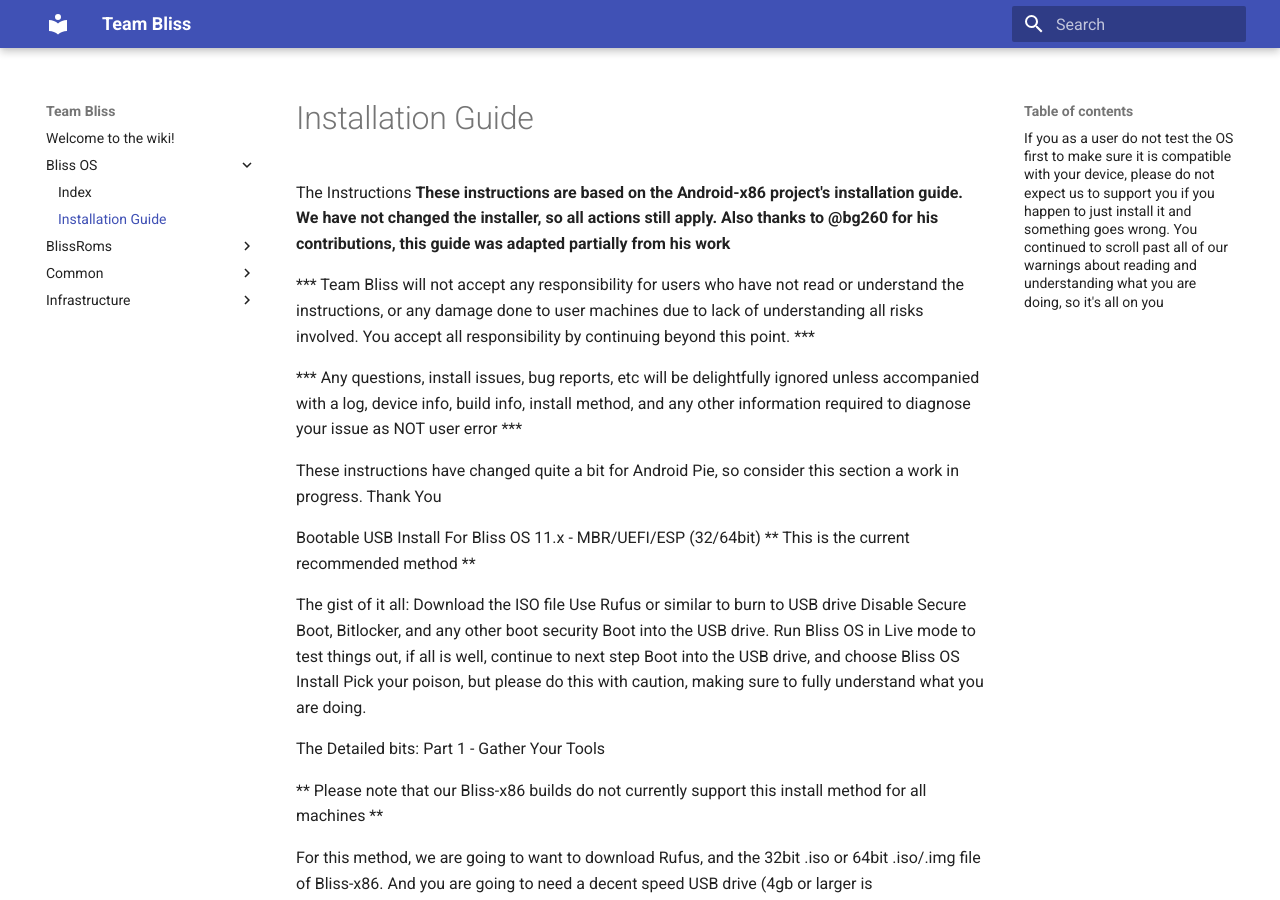
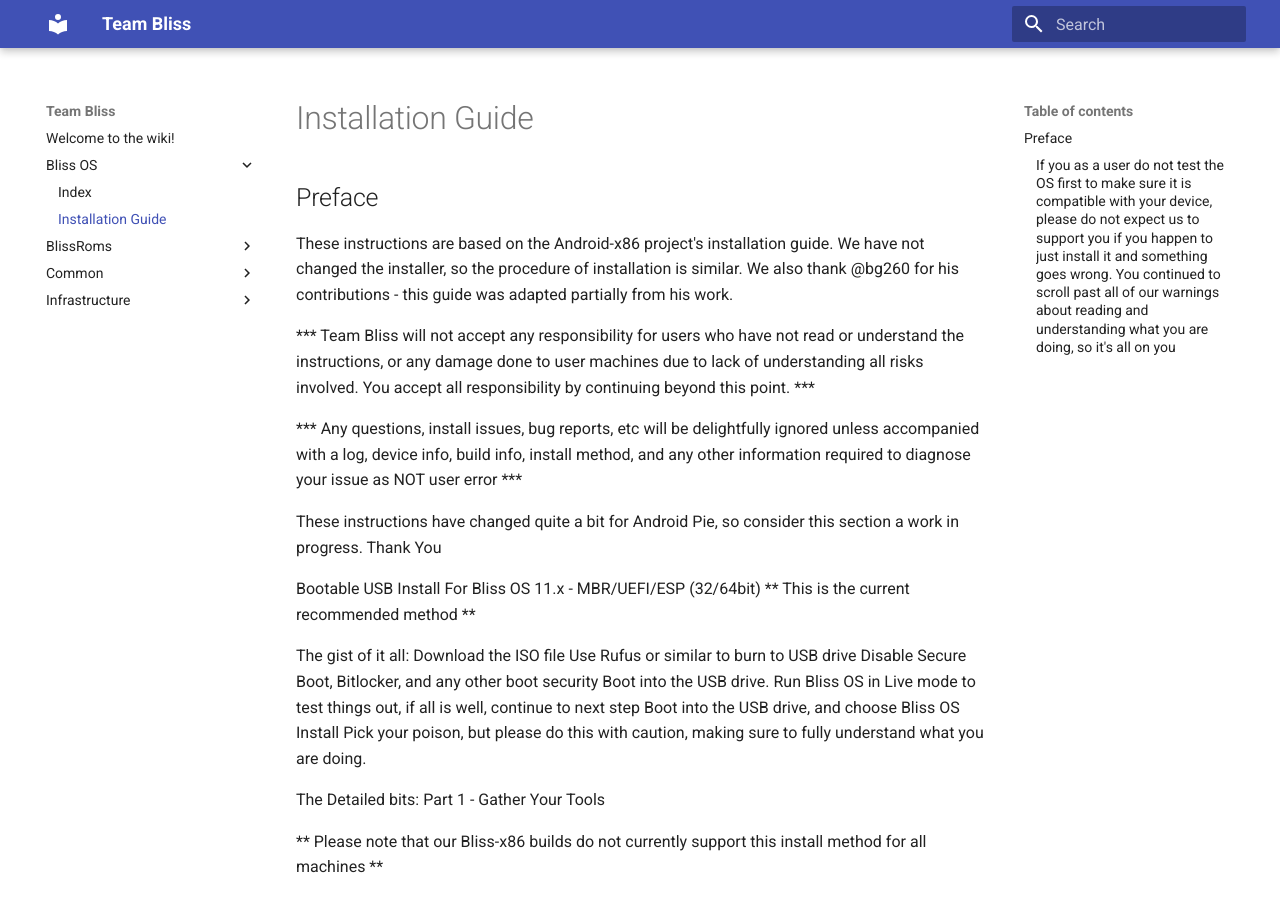
Before and after one commit to BlissRoms/Documentation-old, an MkDocs documentation site: the page built from docs/Bliss OS/installation-guide.md, in a window 1280 px wide and 900 px high. Built offline with MkDocs 1.6.1 and Material for MkDocs 9.7.7, drawn with Linux system fonts in a browser that asks for light colours.

Commit message:
Set up Preface
Change-Id: I57c9647d1daa6d3bc4dd83c4c4cf947ff640cd74

```diff
--- a/docs/Bliss OS/installation-guide.md
+++ b/docs/Bliss OS/installation-guide.md
@@ -1,9 +1,9 @@
 
 # Installation Guide
 
-The Instructions
-**These instructions are based on
-the Android-x86 project's installation guide. We have not changed the installer, so all actions still apply. Also thanks to @bg260 for his contributions, this guide was adapted partially from his work**
+## Preface
+
+These instructions are based on the Android-x86 project's installation guide. We have not changed the installer, so the procedure of installation is similar. We also thank @bg260 for his contributions - this guide was adapted partially from his work.
 
 *** Team Bliss will not accept any responsibility for users who have not read or understand the instructions, or any damage done to user machines due to lack of understanding all risks involved. You accept all responsibility by continuing beyond this point. ***
 
```
